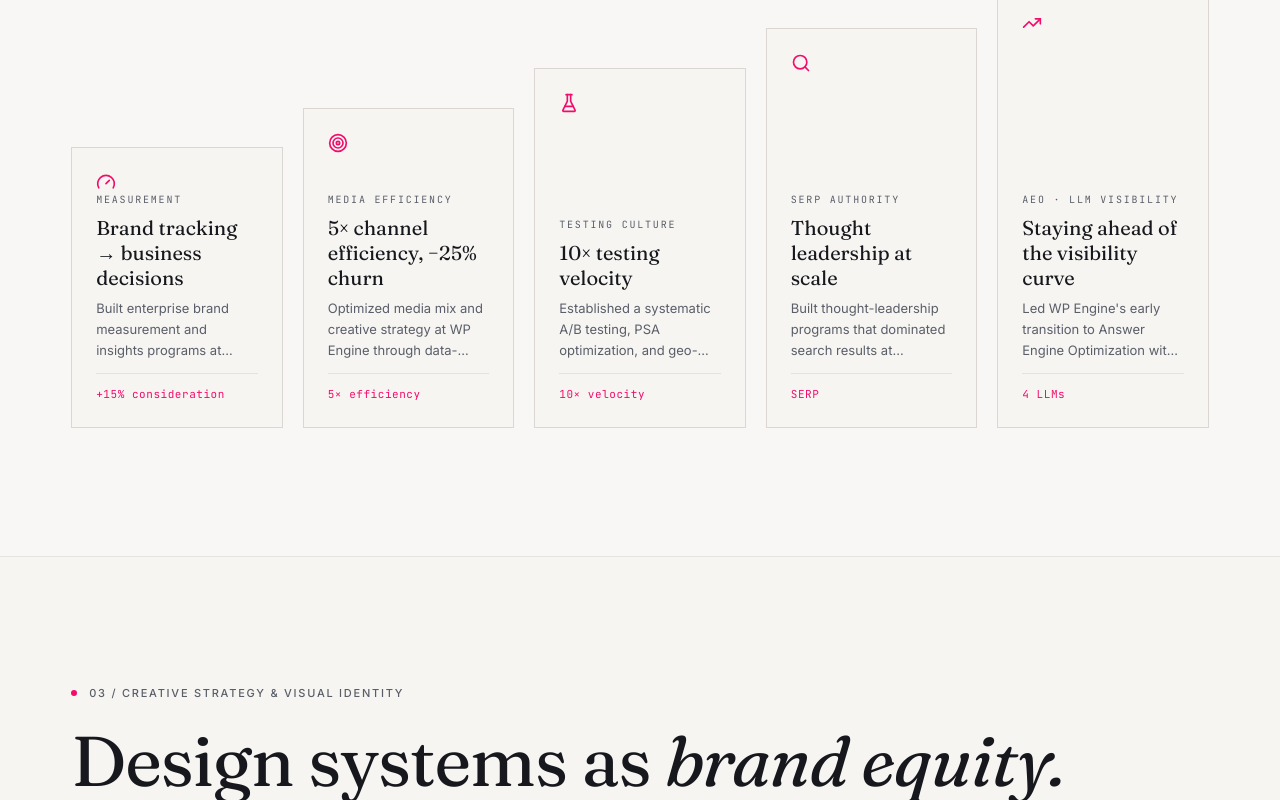
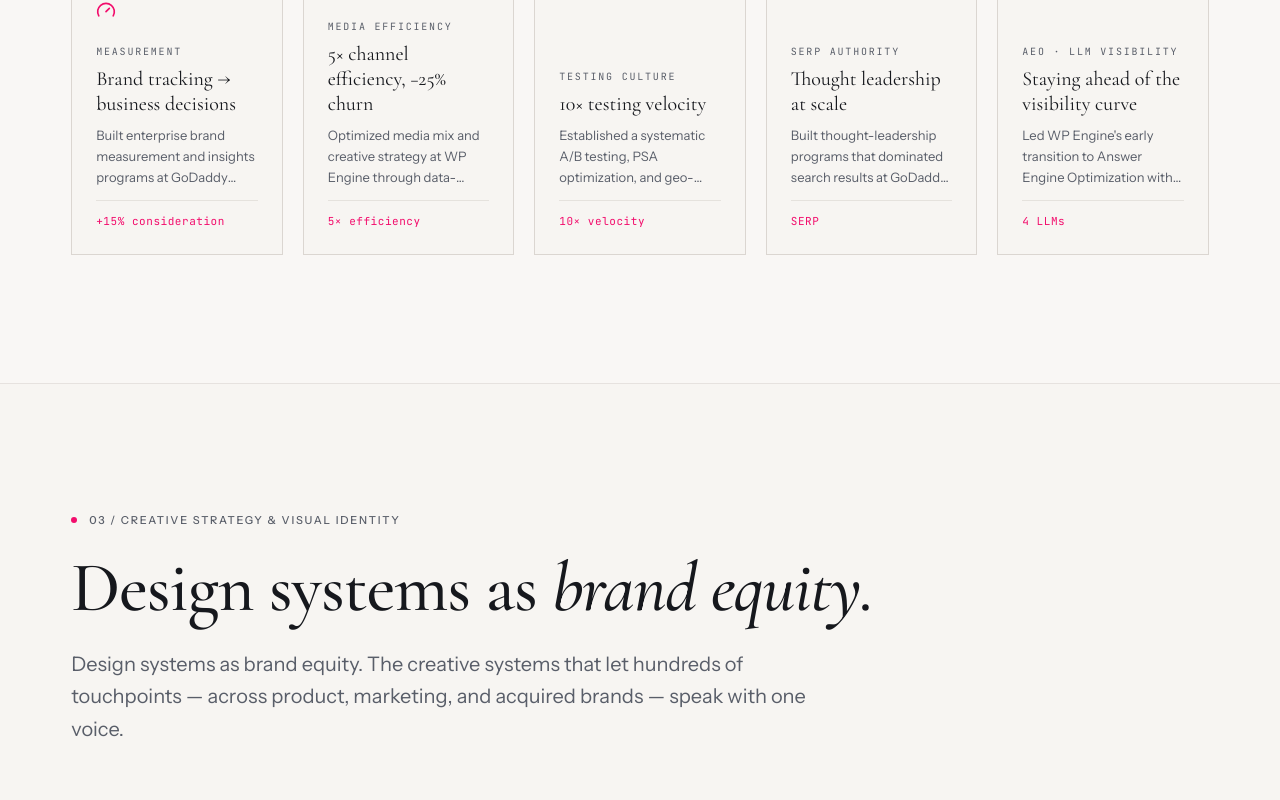
Before and after one commit to shengyi/remix-of-personal-portfolio, a React (Vite) app: page / in a window 1280 px wide. Shown: the part 3270-4070 px from the top of the page. Built offline with nearby package versions, Linux system fonts and the light colour scheme; the HTML template or start-up script is replaced by a standard one.

Commit message:
Changes
Co-authored-by: shengyi <3226913+shengyi@users.noreply.github.com>

```diff
--- a/index.html
+++ b/index.html
@@ -9,7 +9,7 @@
 
     <link rel="preconnect" href="https://fonts.googleapis.com" />
     <link rel="preconnect" href="https://fonts.gstatic.com" crossorigin />
-    <link href="https://fonts.googleapis.com/css2?family=Fraunces:ital,opsz,wght,SOFT@0,9..144,300..700,30..100;1,9..144,300..700,30..100&family=Inter:wght@400;500;600&family=JetBrains+Mono:wght@400;500&display=swap" rel="stylesheet" />
+    <link href="https://fonts.googleapis.com/css2?family=Cormorant+Garamond:ital,wght@0,300;0,400;0,500;0,600;0,700;1,300;1,400;1,500;1,600;1,700&family=Instrument+Sans:ital,wght@0,400;0,500;0,600;1,400;1,500&family=JetBrains+Mono:wght@400;500&display=swap" rel="stylesheet" />
 
     <meta property="og:title" content="Regina Yuan — Brand & Growth Executive" />
     <meta property="og:description" content="Brand as art, science, and the growth engine. 15+ years across GoDaddy, WP Engine, DocuSign." />
--- a/src/index.css
+++ b/src/index.css
@@ -137,8 +137,8 @@
   --color-sidebar-border: hsl(var(--sidebar-border));
   --color-sidebar-ring: hsl(var(--sidebar-ring));
 
-  --font-display: "Fraunces", "Cormorant Garamond", "Iowan Old Style", Georgia, serif;
-  --font-sans: "Inter", "Söhne", ui-sans-serif, system-ui, sans-serif;
+  --font-display: "Cormorant Garamond", "Iowan Old Style", Georgia, serif;
+  --font-sans: "Instrument Sans", "Inter", ui-sans-serif, system-ui, sans-serif;
   --font-mono: "JetBrains Mono", "IBM Plex Mono", ui-monospace, monospace;
 
   --radius-lg: var(--radius);
@@ -172,18 +172,16 @@
 
   .display, h1.display, h2.display {
     font-family: var(--font-display);
-    font-weight: 400;
+    font-weight: 500;
     letter-spacing: -0.015em;
-    line-height: 1.04;
-    font-variation-settings: "opsz" 144, "SOFT" 30;
+    line-height: 1.02;
   }
 
   em {
     font-family: var(--font-display);
     font-style: italic;
-    font-weight: 400;
+    font-weight: 500;
     color: hsl(var(--ink));
-    font-variation-settings: "opsz" 144, "SOFT" 80;
   }
 
   .label-mono {
```
